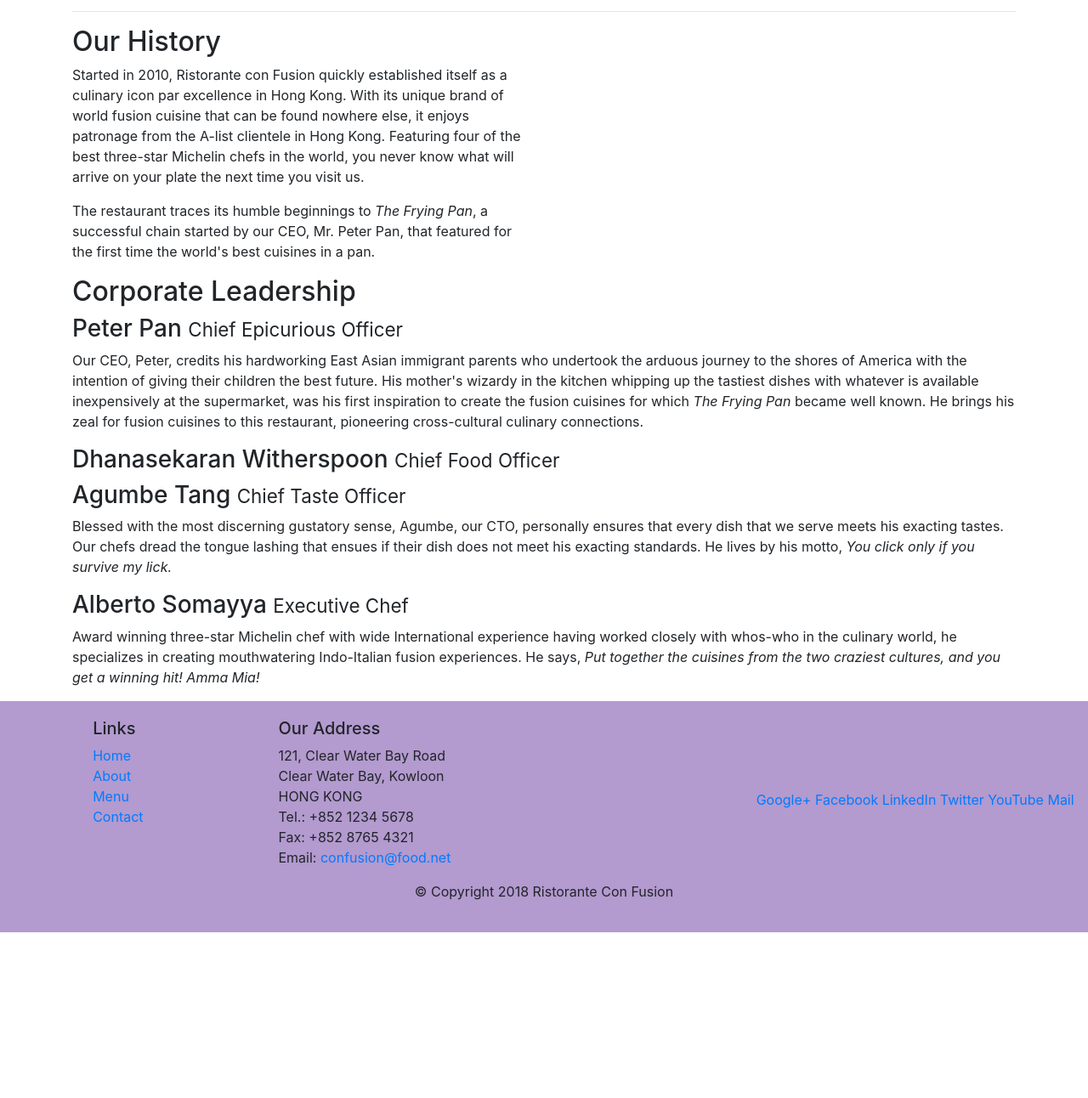
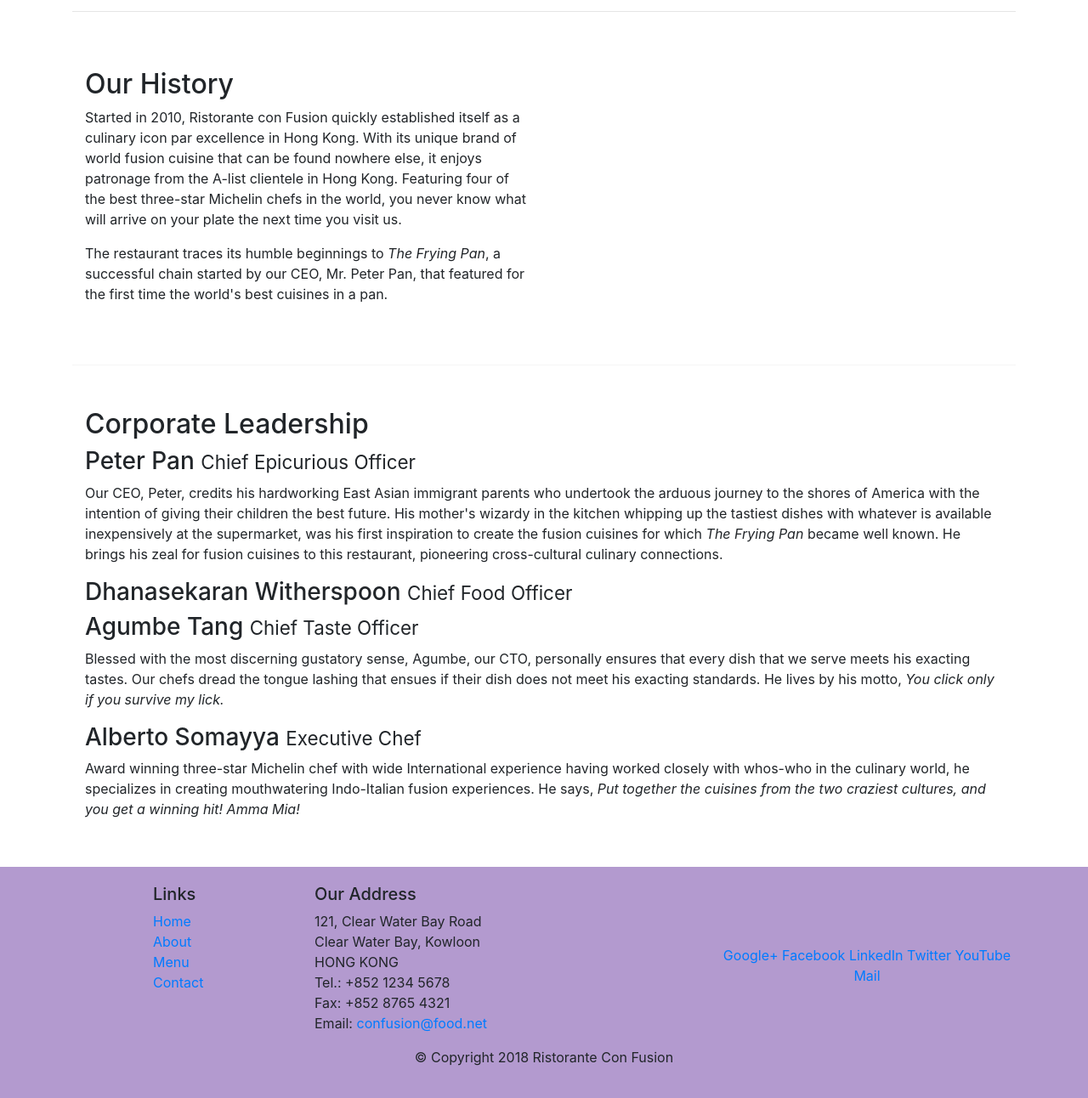
Before and after one commit to ahmadsayeb/Bootstrap-intro, a website: page aboutus.html in a window 1280 px wide. Shown: the part 321-1613 px from the top of the page at 85% size. Before the commit the page ends 1418 px from the top, so only its background shows below. Drawn offline with nearby package versions, Linux system fonts and the light colour scheme.

Commit message:
Second change to the homework

```diff
--- a/aboutus.html
+++ b/aboutus.html
@@ -38,7 +38,7 @@
             </div>
         </div>
 
-        <div class="row">
+        <div class="row row-content">
             <div class="col-12 col-sm-6">
                 <h2>Our History</h2>
                 <p>Started in 2010, Ristorante con Fusion quickly established itself as a culinary icon par excellence in Hong Kong. With its unique brand of world fusion cuisine that can be found nowhere else, it enjoys patronage from the A-list clientele in Hong Kong.  Featuring four of the best three-star Michelin chefs in the world, you never know what will arrive on your plate the next time you visit us.</p>
@@ -48,8 +48,7 @@
             </div>
         </div>
 
-
-        <div class="row">
+        <div class="row row-second">
             <div class="col-sm-12">
                 <h2>Corporate Leadership</h2>
                 <h3>Peter Pan <small>Chief Epicurious Officer</small></h3>
@@ -73,9 +72,10 @@
 
     </div>
 
-    <footer class="footer">
+    <footer class="footer containerfooter">
         <div class="row-footer">
-            <div class="row">
+            <div class="container">
+                <div class="row justify-content-center">
                     <div class="col-4 offset-1 col-sm-2">
                         <h5>Links</h5>
                         <ul class="list-unstyled">
@@ -85,7 +85,7 @@
                             <li><a href="#">Contact</a></li>
                         </ul>
                     </div>
-                <div class="col-7 col-sm-5">
+                    <div class="col-6 col-sm-3">
                         <h5>Our Address</h5>
                         <address>
                         121, Clear Water Bay Road<br>
@@ -96,7 +96,7 @@
                         Email: <a href="mailto:confusion@food.net">confusion@food.net</a>
                     </address>
                     </div>
-                <div class="col-12 col-sm-4 align-self-center">
+                    <div class="col-12 offset-sm-2 col-sm-4 align-self-center">
                         <div class="text-center">
                             <a href="http://google.com/+">Google+</a>
                             <a href="http://www.facebook.com/profile.php?id=">Facebook</a>
@@ -107,8 +107,9 @@
                         </div>
                     </div>
             </div>
+           </div>
            <div class="row justify-content-center">
-                <div class="col-auto">
+                <div class="col-auto copyfooter">
                     <p>© Copyright 2018 Ristorante Con Fusion</p>
                 </div>
            </div>
--- a/css/styles.css
+++ b/css/styles.css
@@ -6,9 +6,16 @@
 .row-content{
     margin: 0px auto;
     padding: 50px 0px 50px 0px;
-    border-bottom: 1px ridge;
+    border-bottom: 1px ridge whitesmoke;
     min-height: 400px;
 }
+
+.row-second{
+    margin: 0px auto;
+    padding: 50px 0px 20px 0px;
+    min-height: 400px;
+}
+
 
 .row-footer{
     background-color: rgb(179, 154, 207);
@@ -28,3 +35,7 @@
     margin: 0px;
     color: #0f0f0f
 }
+
+.containerfooter{
+    padding-top: 20px;
+}
```
Lines whose indentation alone changed are shown as unchanged.
